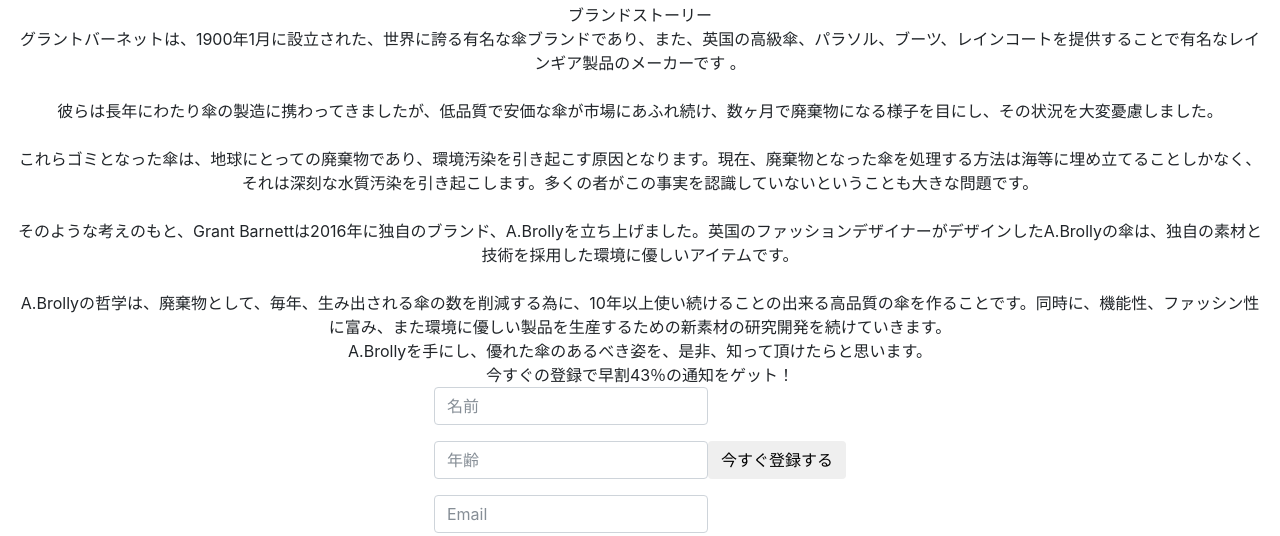
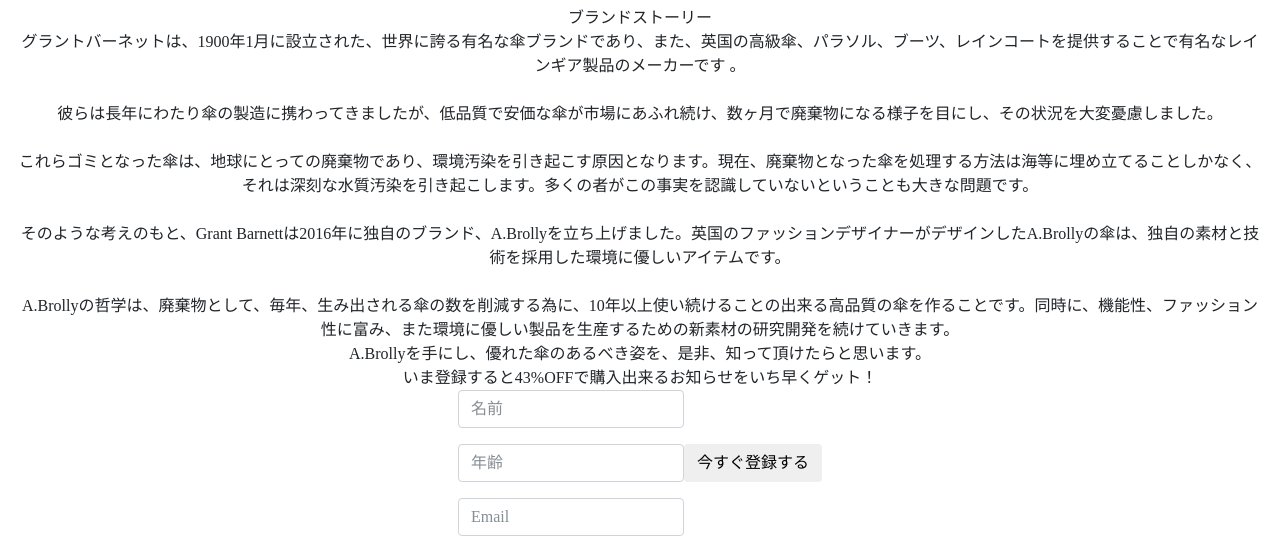
Before and after one commit to Shiung/abrolly_event_git, a PHP site: page / in a window 1280 px wide. Shown: the part 3729-4265 px from the top of the page. Run offline with PHP 8.4, Linux system fonts and the light colour scheme; some libraries are stand-ins or nearby versions; some web fonts are replaced.

Commit message:
fix 日文版內容
fix 日文版內容

```diff
--- a/jp/index.js
+++ b/jp/index.js
@@ -188,13 +188,13 @@ $(document).ready(function(){
 		        videoSrc1 = '<iframe width="100%" height="100%" src="https://www.youtube.com/embed/AIG5E6HsvY4" frameborder="0" allowfullscreen></iframe>';
 		    	videoSrc2 = '<iframe width="100%" height="100%" src="https://www.youtube.com/embed/j5K4SM5cfAU" frameborder="0" allowfullscreen></iframe>';
 
-		    	s1Title = "今すぐの登録で早割43％の通知をゲット！";
+		    	s1Title = "いま登録すると43%OFFで購入出来るお知らせをいち早くゲット！";
 		        s1btn = "今すぐ登録する";
 		        s1describe = "A.Brolly Stonehengeには、業界をリードする複数の特許取得済み技術が採用されています。 環境保護の精神をくんだ画期的な製品をお届けします。";
 		        s2Title = "ストーンヘンジの強固な精神と環境保護のコンセプトを融合させた傘";
 		        s2Content = "「ストーンヘンジ」は英国で最も有名な先史時代の記念碑です。 科学者も歴史家も、紀元前2500年頃にこの壮大な風景がどのように完成するのか、その目的は何かを説明できませんでした。 いくつかの学者は、立っている石は、巨大な石に向かって古代人の尊敬を示した一種の「文化」であると信じています。<br>ストーンヘンジへの称賛と環境保護のコンセプトのもと、A.ブローリーとその共同設立者であるイギリスの傘メーカーグラントバーネットは、環境汚染の悪化と水資源の不足を憂慮し、環境保護への思いと特許取得済みの技術を新しい傘シリーズ、A. Brolly Stonehengeに落とし込みました。";
 		        s3Title = "超大型キャノピーサイズとEcoStreamテクノロジー";
-		        s3Content = "A.Brolly Stonehengeには、無水染色、リサイクルPETボトル製の傘生地、フルオロカーボンフリーの生地や撥水性加工など、当社独自のEcoStream技術が採用されています。 さらには、A.Brolly Stonehengeのキャノピーは直径122cmの大型であり、一度に3人から4人までカバーできるのです！";
+		        s3Content = "A.Brolly Stonehengeには、無水染色、リサイクルPETボトル製の傘生地、フルオロカーボンフリーの生地や撥水性加工など、当社独自のEcoStream技術が採用されています。 さらには、A.Brolly Stonehengeのキャノピーは直径122cmの大型であり、一度に3人から4人までカバーできます！";
 		        s4Title = "AquaRepelの撥水性デザイン";
 		        s4Content = "キャノピーは、優れた撥水性のAquaRepelプロセスで処理されたフォルモサ製の100％ポリエステル生地で作られています。";
 		        s5Title = "ボルテックス技術";
@@ -210,7 +210,7 @@ $(document).ready(function(){
 		        s10ContentStory2 = "彼らは長年にわたり傘の製造に携わってきましたが、低品質で安価な傘が市場にあふれ続け、数ヶ月で廃棄物になる様子を目にし、その状況を大変憂慮しました。";
 		        s10ContentStory3 = "これらゴミとなった傘は、地球にとっての廃棄物であり、環境汚染を引き起こす原因となります。現在、廃棄物となった傘を処理する方法は海等に埋め立てることしかなく、それは深刻な水質汚染を引き起こします。多くの者がこの事実を認識していないということも大きな問題です。";
 		        s10ContentStory4 = "そのような考えのもと、Grant Barnettは2016年に独自のブランド、A.Brollyを立ち上げました。英国のファッションデザイナーがデザインしたA.Brollyの傘は、独自の素材と技術を採用した環境に優しいアイテムです。";
-		        s10ContentStory5 = "A.Brollyの哲学は、廃棄物として、毎年、生み出される傘の数を削減する為に、10年以上使い続けることの出来る高品質の傘を作ることです。同時に、機能性、ファッシン性に富み、また環境に優しい製品を生産するための新素材の研究開発を続けていきます。<br>A.Brollyを手にし、優れた傘のあるべき姿を、是非、知って頂けたらと思います。";
+		        s10ContentStory5 = "A.Brollyの哲学は、廃棄物として、毎年、生み出される傘の数を削減する為に、10年以上使い続けることの出来る高品質の傘を作ることです。同時に、機能性、ファッション性に富み、また環境に優しい製品を生産するための新素材の研究開発を続けていきます。<br>A.Brollyを手にし、優れた傘のあるべき姿を、是非、知って頂けたらと思います。";
 
 		    	wechatTitle = "Follow us on Wechat";
 		        wechatID = "ID：gh_2c76d979bffb";
--- a/jp/index.php
+++ b/jp/index.php
@@ -85,6 +85,14 @@ switch ($language){
 	<!-- <link rel="Shortcut Icon" type="image/x-icon" href=""> -->
 
 	<style>
+		@font-face{
+			font-family: "Hiragino Sans";
+			src: url('font/ヒラギノ角ゴシック W5.ttc');
+		}
+		html body{
+			font-family: "Hiragino Sans";
+		}
+
 		.sale-jp-logo{
 			position: absolute;
 			width: 150px;
```
Also changed, not shown: 10 other files.
